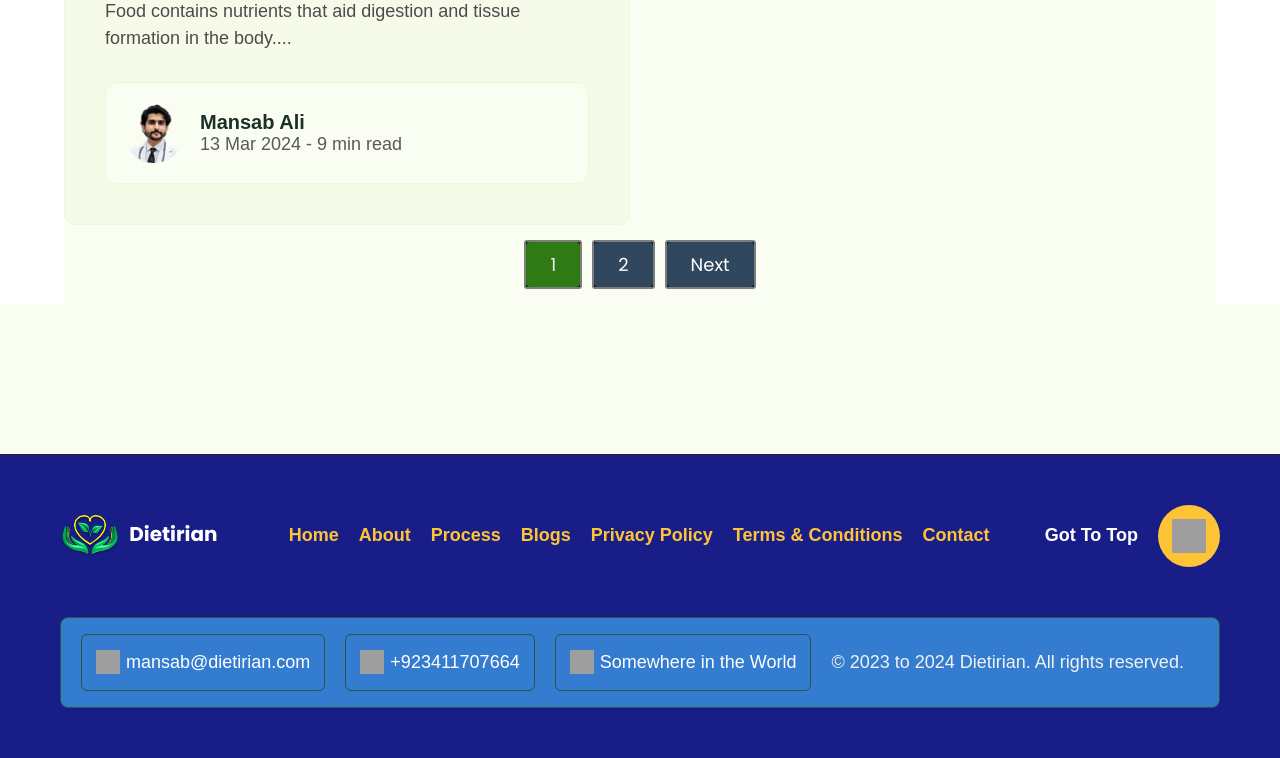
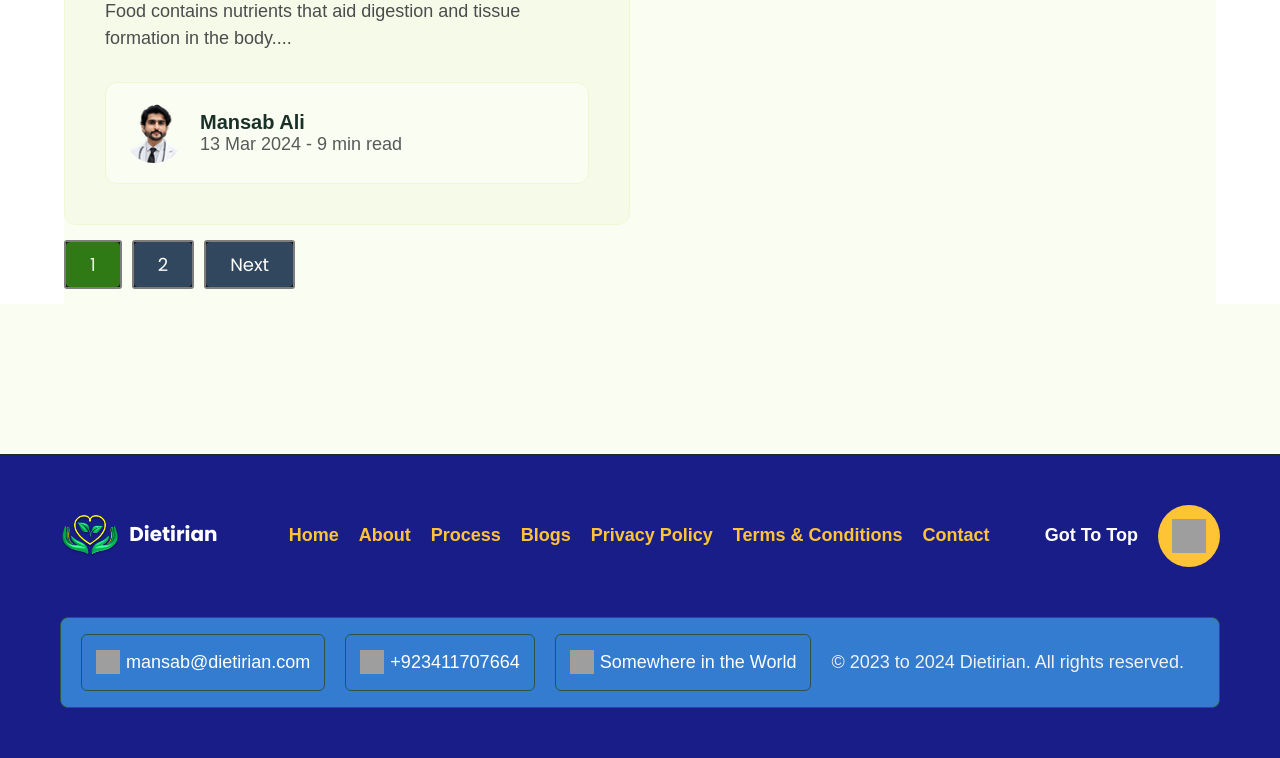
Before and after one commit to Naveedkhosa/Nutrio, a PHP site: page /blogs.php in a window 1280 px wide. Shown: the part 2318-3076 px from the top of the page. Run offline with PHP 8.4, Linux system fonts and the light colour scheme; data comes from the database, SQL or seed files in the repository; some libraries are stand-ins or nearby versions; grey boxes are pictures that could not be loaded.

Commit message:
active pagination

```diff
--- a/asset/css/pagination.css
+++ b/asset/css/pagination.css
@@ -4,8 +4,9 @@
     width: 100%;
     display: flex;
     align-items: center;
-    justify-content: center;
+    /* justify-content: center; */
     padding: 5px 0;
+    margin:  auto;
     overflow-x: auto;
 }
 
```
